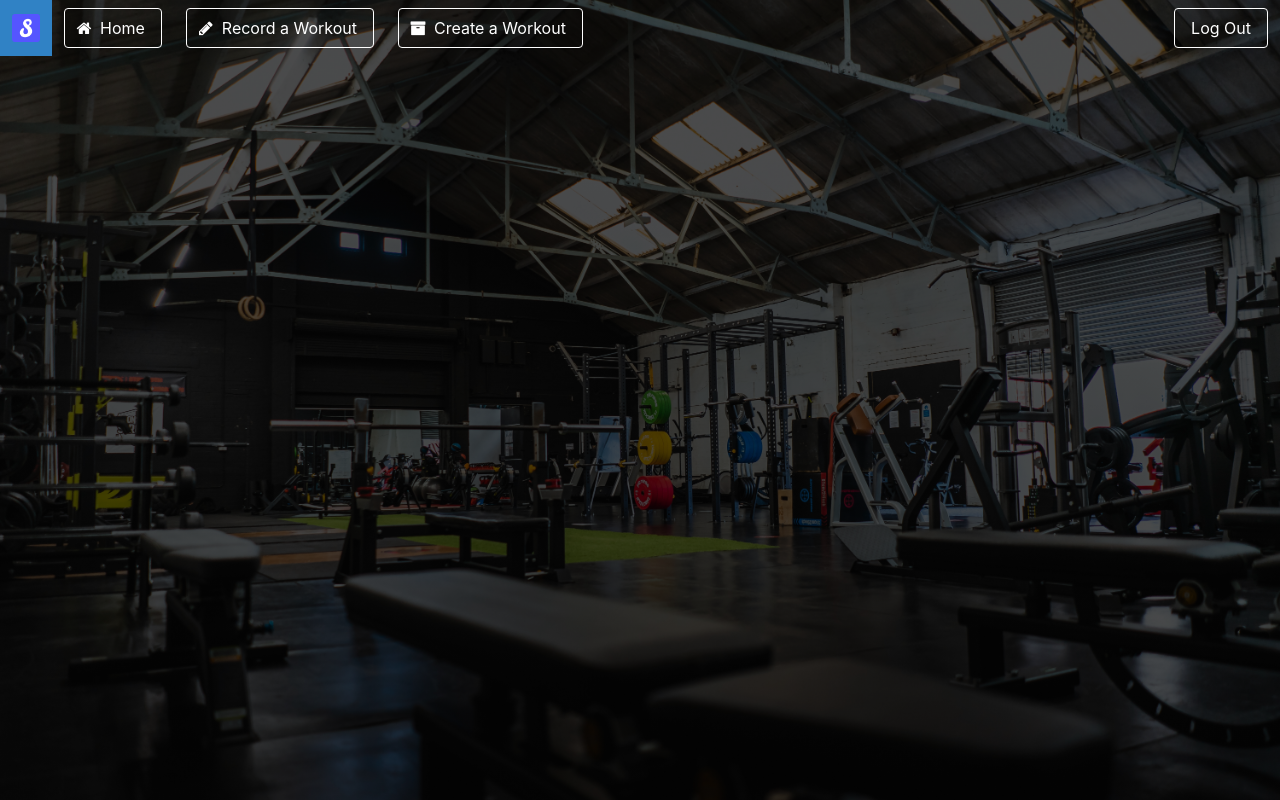
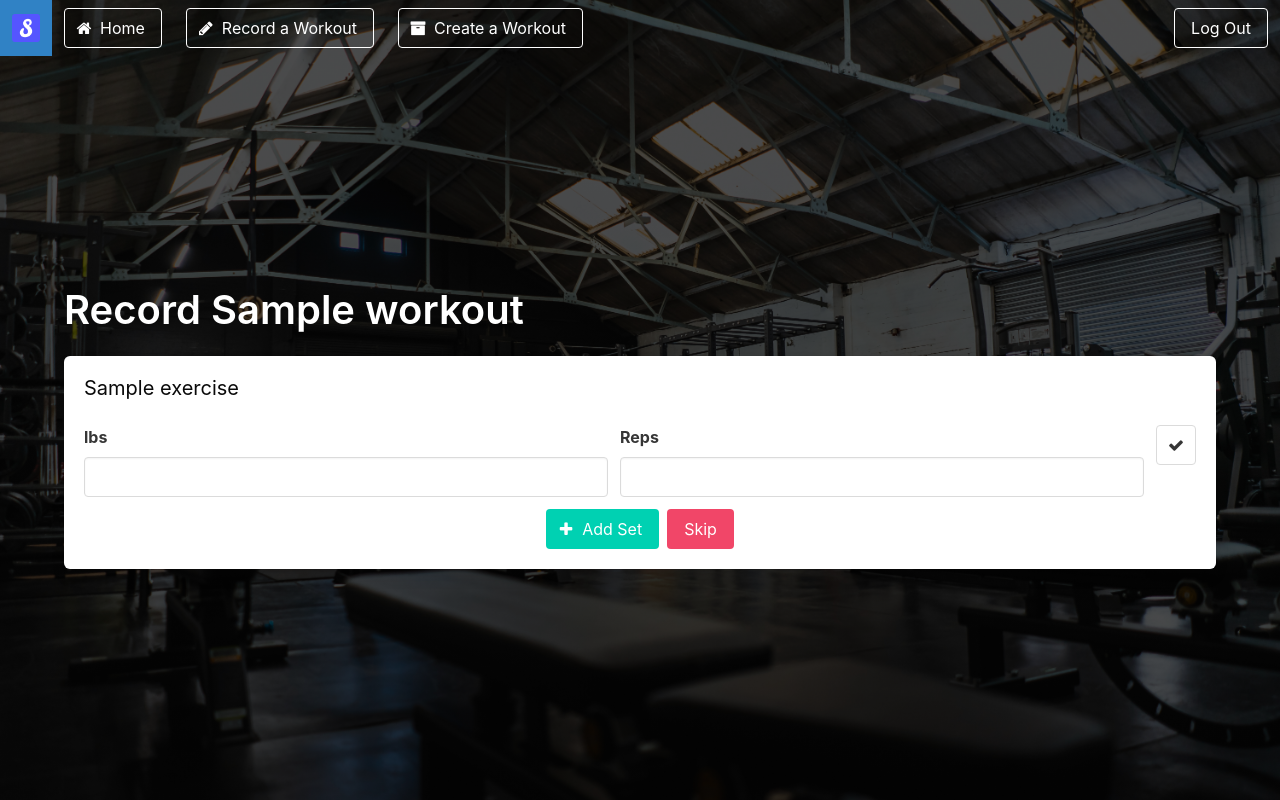
Before and after one commit to dbolger/Strengthy, a Flask app: page /workout/record?id=1 in a window 1280 px wide. Run offline with Flask 2, Linux system fonts and the light colour scheme; a user stored in the database is signed in; tables that the repository leaves empty hold one stand-in row (values such as "Sample post"); some libraries are stand-ins or nearby versions.

Commit message:
Start workout record page

```diff
--- a/app/routes.py
+++ b/app/routes.py
@@ -115,7 +115,16 @@ def editWorkout():
 @app.route("/workout/record", methods=['GET'])
 @login_required
 def recordWorkout():
-    return render_template('workout/record.html')
+    # Id is required
+    if 'id' not in request.args:
+        return redirect(url_for('home'))
+
+    # Matching workout required
+    workout = Workout.query.filter_by(id=int(request.args['id']), user_id=current_user.id).first()
+    if not workout:
+        return redirect(url_for('home'));
+
+    return render_template('workout/record.html', workout=workout)
 
 @app.route("/workout/select", methods=['GET'])
 @login_required
--- a/app/templates/workout/record.html
+++ b/app/templates/workout/record.html
@@ -1,12 +1,49 @@
 {% extends 'base/layout.html' %}
 
 {% block content %}
-
-<div class="continer">
+<div class="container">
 	<div class="columns is-centered">
 		<div class="column">
-			<!--- TODO --->
-		<div>
+			<h1 class="title is-2">Record {{ workout.name }}</h1>
+			<div class="box">
+				{% for exercise in workout.exercises %}
+					<h1 class="subtitle has-text-black">{{ exercise.name }}</h1>
+					<div class="field is-horizontal">
+						<div class="field-body">
+							<div class="field">
+								<label class="label">lbs</label>
+								<div class="control">
+									<input class="input" type="number" min="0">
+								</div>
+							</div>
+							<div class="field">
+								<label class="label">Reps</label>
+								<div class="control">
+									<input class="input" type="number" min="0">
+								</div>
+							</div>
+
+							<!-- Done button -->
+							<p class="button">
+								<span class="icon is-small">
+									<i class="fa fa-check"></i>
+								</span>
+							</p>
+						</div>
+					</div>
+
+					<div class="buttons is-centered">
+							<button class="button is-primary">
+								<span class="icon is-small">
+									<i class="fa fa-plus"></i>
+								</span>
+								<span>Add Set</span>
+							</button>
+							<button class="button is-danger">Skip</button>
+					</div>
+				{% endfor %}
+			</div>
+		</div>
 	</div>
 </div>
 
```
